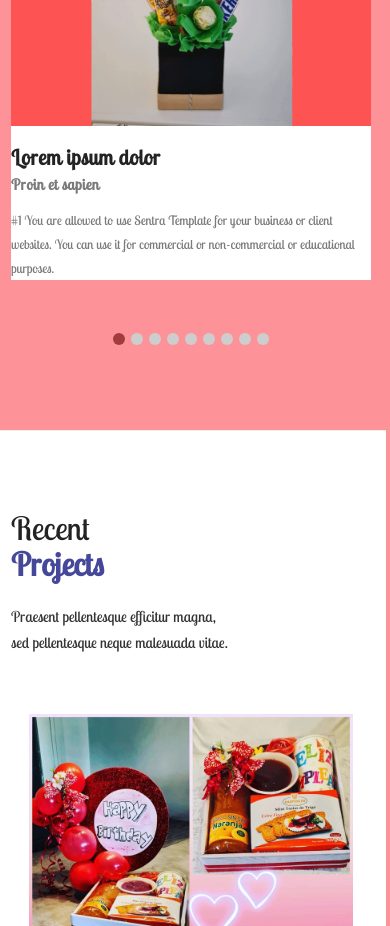
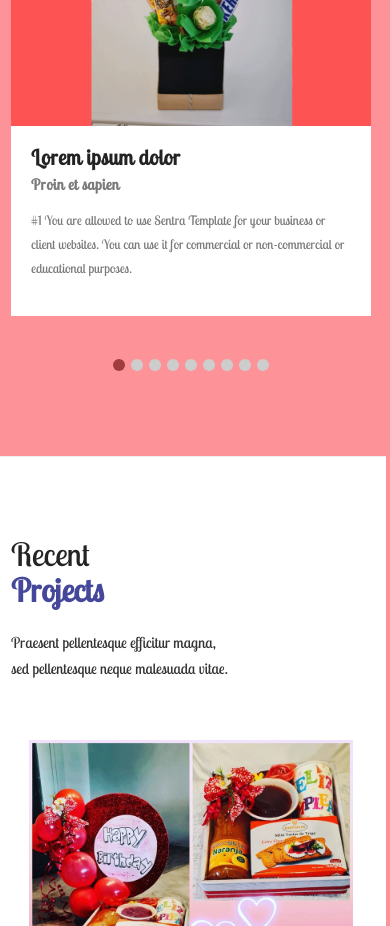
Before and after one commit to il40/sorpresas-creativas, a plain HTML site: page index.html in a window 390 px wide. Shown: the part 1380-2306 px from the top of the page. Drawn offline with nearby package versions, Linux system fonts and the light colour scheme.

Commit message:
se modifico el css

```diff
--- a/css/templatemo-style.css
+++ b/css/templatemo-style.css
@@ -577,7 +577,7 @@ header {
   color: #fff;
   text-align: center;
   text-transform: capitalize;
-  background-color: rgba(69,72,154, 0.9);
+  background-color: rgba(199, 70, 70, 0.9);
   display: inline-block;
   height: 44px;
   line-height: 44px;
@@ -597,10 +597,11 @@ header {
 }
 
 #featured .item .text-content {
-  padding-top: 20px;
+  padding: 20px;
   background-color: #fff;
   position: relative;
   z-index: 10;
+  height: 250px;
 }
 
 #featured .item .text-content h4 {
@@ -1032,6 +1033,10 @@ header {
     padding-right: 65px;
   }
 
+  #featured .item .text-content {
+    height: 250px;
+  }
+
   .card {
     width: 20%;
     display: inline-block;
@@ -1074,6 +1079,10 @@ header {
 
   .logo-resposive{
     width: 25%;
+  }
+
+  #featured .item .text-content {
+    height: 250px;
   }
 
   /* .Modern-Slider .NextArrow{
@@ -1149,6 +1158,10 @@ header {
     width: 80%;
   }
 
+  #featured .item .text-content {
+    height: 190px;
+  }
+
   #video {
     padding-left: 15px;
     padding-right: 15px;
@@ -1195,6 +1208,10 @@ header {
     width: 90%;
   }
 
+  #featured .item .text-content {
+    height: 190px;
+  }
+
   #contact {
     padding: 25px 25px;
     left: 50%;
```
